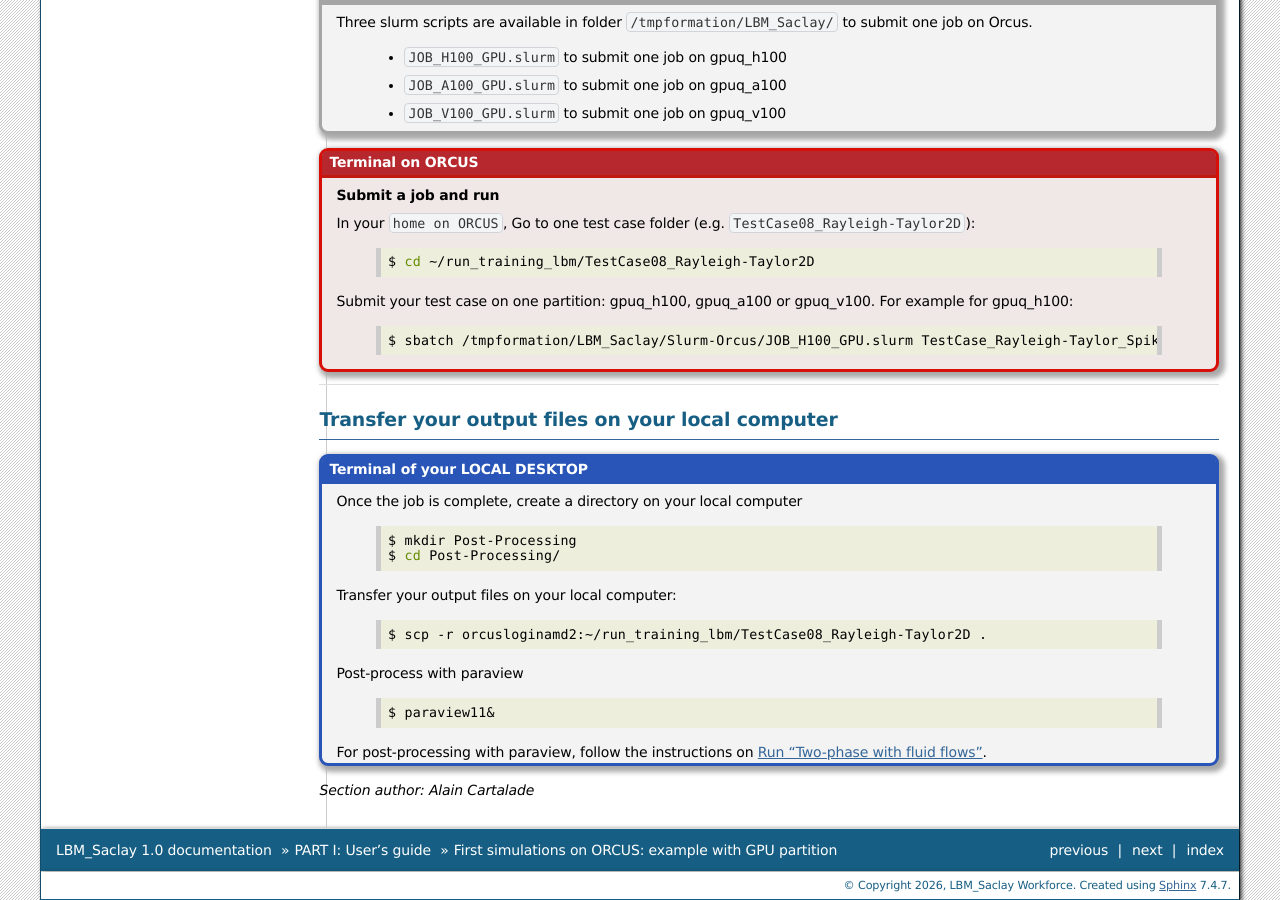
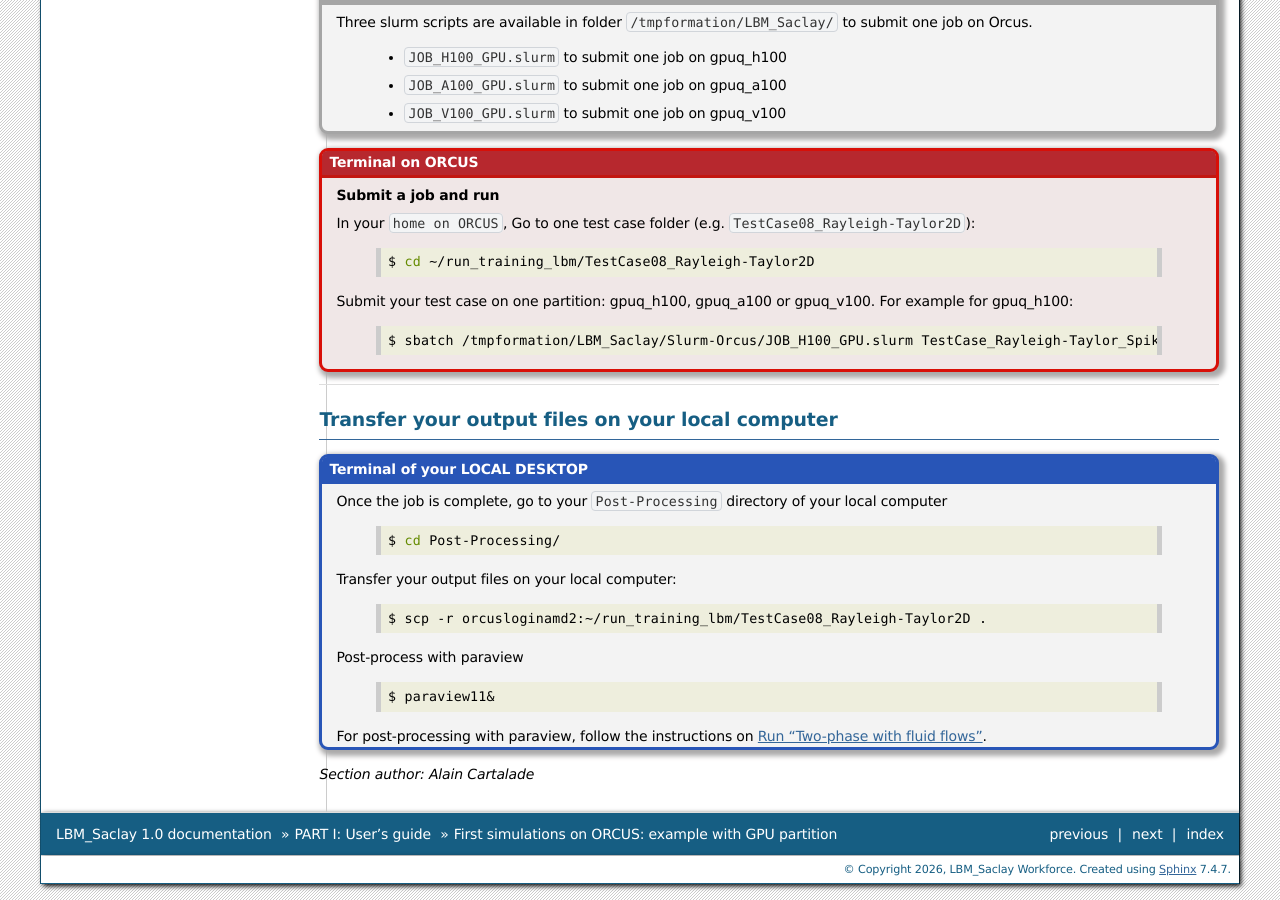
Before and after one commit to cea-lbm-saclay/LBM_Saclay_Documentation, a Sphinx documentation site: the page built from doc/src_doc/01_USER_GUIDE/SIMU_ON_ORCUS/Simulations-ORCUS-GPU.rst, in a window 1280 px wide and 900 px high, scrolled down 1358 px. Built offline with Sphinx 7.4.7, drawn with Linux system fonts in a browser that asks for light colours.

Commit message:
Update download from orcus

```diff
--- a/doc/src_doc/01_USER_GUIDE/SIMU_ON_ORCUS/Simulations-ORCUS-GPU.rst
+++ b/doc/src_doc/01_USER_GUIDE/SIMU_ON_ORCUS/Simulations-ORCUS-GPU.rst
@@ -253,11 +253,10 @@ Transfer your output files on your local computer
 .. admonition:: Terminal of your LOCAL DESKTOP
    :class: caution
 
-   Once the job is complete, create a directory on your local computer
+   Once the job is complete, go to your ``Post-Processing`` directory of your local computer
 
       .. code-block:: shell
 
-         $ mkdir Post-Processing
          $ cd Post-Processing/
 
    Transfer your output files on your local computer:
```
